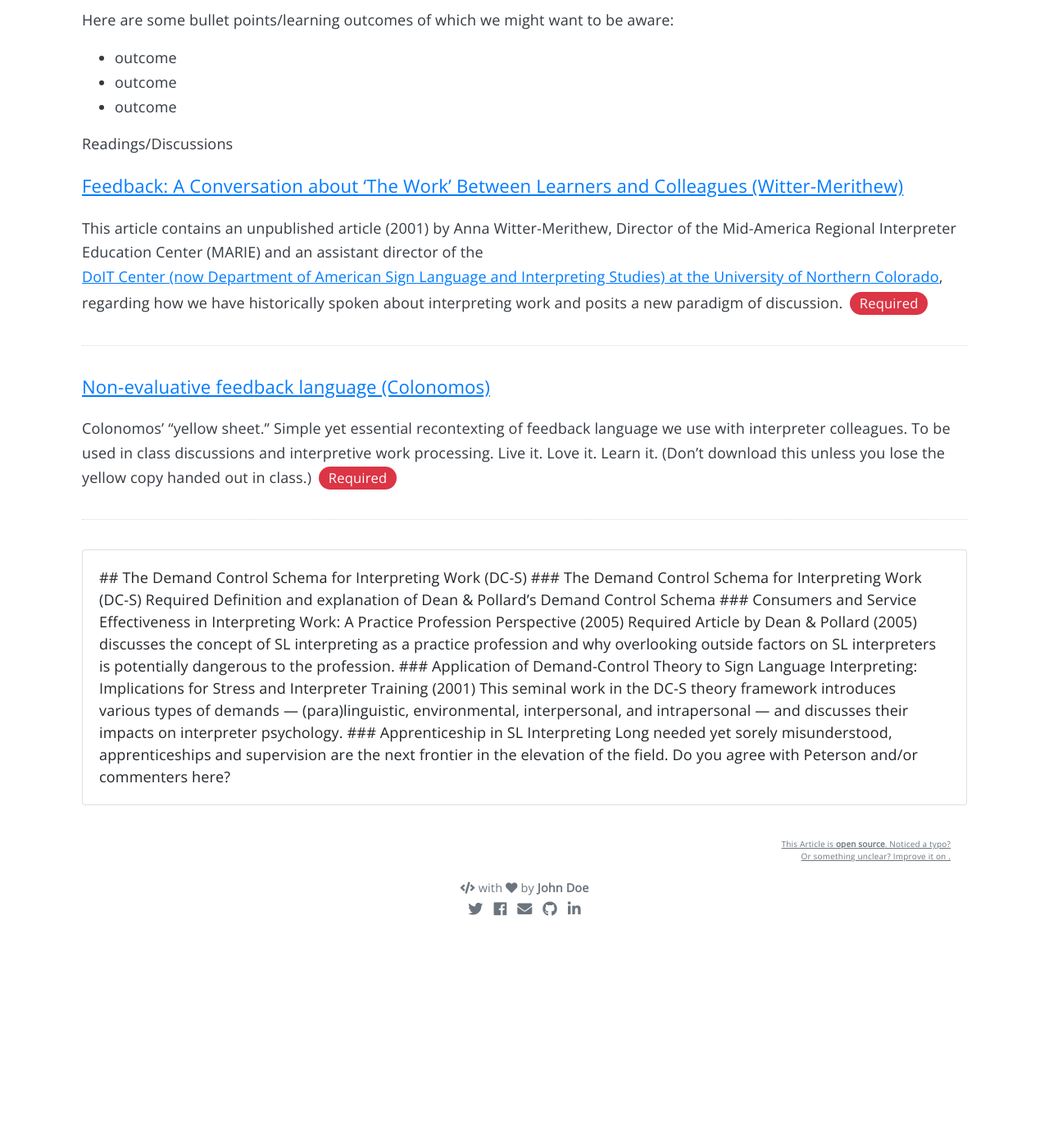
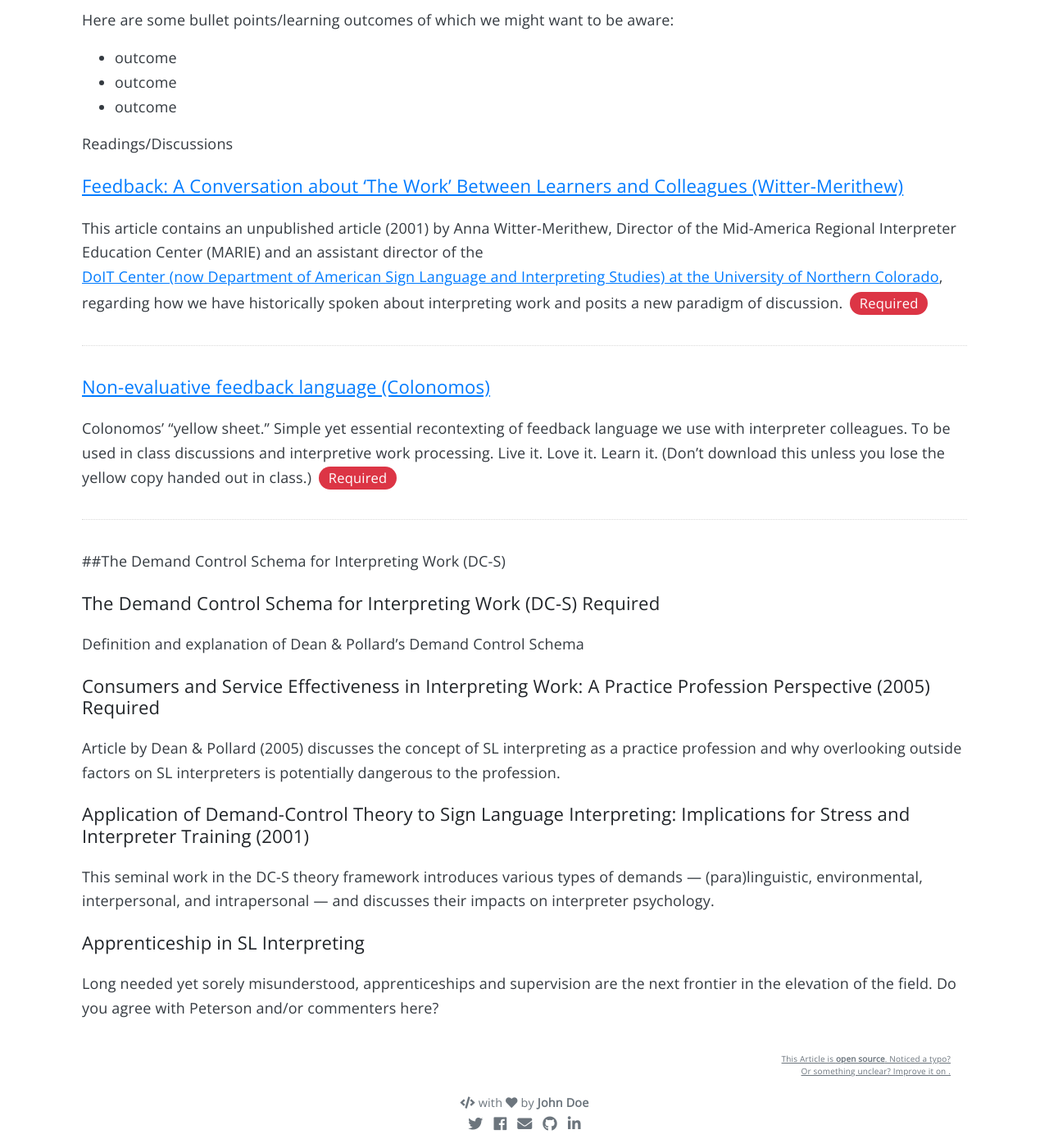
Before and after one commit to intrpr/jekyll-portfol-test, a Jekyll site: the page built from _posts/2019-06-09-contexting-work-and-feedback.md, in a window 1280 px wide and 1400 px high, scrolled down 566 px. Shown: the whole window at 82% size. Built offline with Jekyll 4.4.1, drawn with Linux system fonts in a browser that asks for light colours; nearby versions of some CDN libraries; some web fonts are replaced; our own code applies the rules of GitHub Pages for plain Markdown files; comment, search, counter and statistics services are not loaded; before the commit the page ends 1704 px from its top, so only the background shows below that; some of the changed text lies outside the part shown.

Commit message:
Update 2019-06-09-contexting-work-and-feedback.md

```diff
--- a/_posts/2019-06-09-contexting-work-and-feedback.md
+++ b/_posts/2019-06-09-contexting-work-and-feedback.md
@@ -28,16 +28,16 @@ Colonomos’ “yellow sheet.” Simple yet essential recontexting of feedback l
 
 ***
 
-<div class="card">
-  <div class="card-body">
-##     The Demand Control Schema for Interpreting Work (DC-S)
+##The Demand Control Schema for Interpreting Work (DC-S)
+
 ### The Demand Control Schema for Interpreting Work (DC-S) Required
 Definition and explanation of Dean & Pollard’s Demand Control Schema
+
 ### Consumers and Service Effectiveness in Interpreting Work: A Practice Profession Perspective (2005) Required
 Article by Dean & Pollard (2005) discusses the concept of SL interpreting as a practice profession and why overlooking outside factors on SL interpreters is potentially dangerous to the profession.
+
 ### Application of Demand-Control Theory to Sign Language Interpreting: Implications for Stress and Interpreter Training (2001)
 This seminal work in the DC-S theory framework introduces various types of demands — (para)linguistic, environmental, interpersonal, and intrapersonal — and discusses their impacts on interpreter psychology.
+
 ### Apprenticeship in SL Interpreting
 Long needed yet sorely misunderstood, apprenticeships and supervision are the next frontier in the elevation of the field. Do you agree with Peterson and/or commenters here?
-  </div>
-</div>
```
